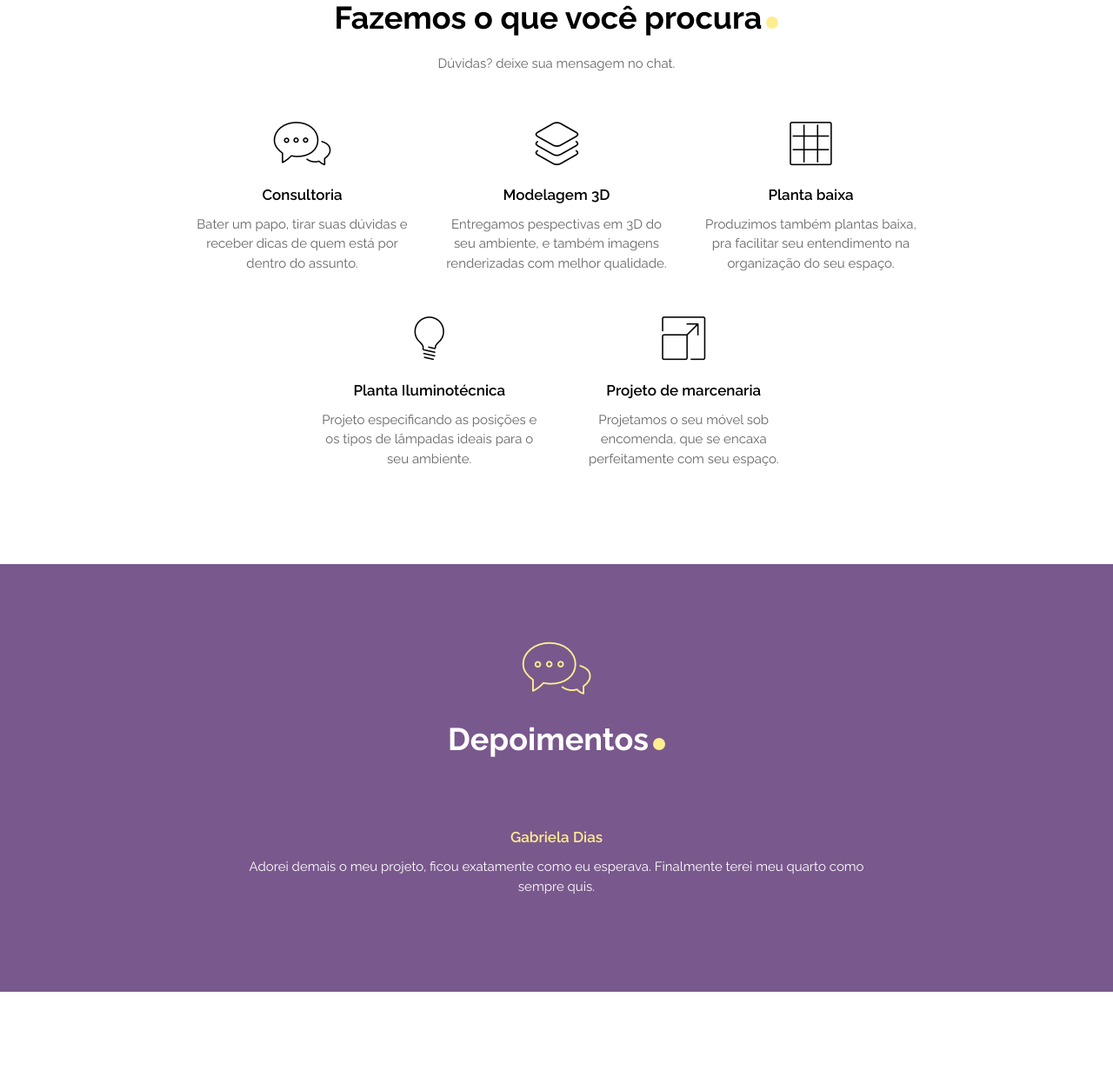
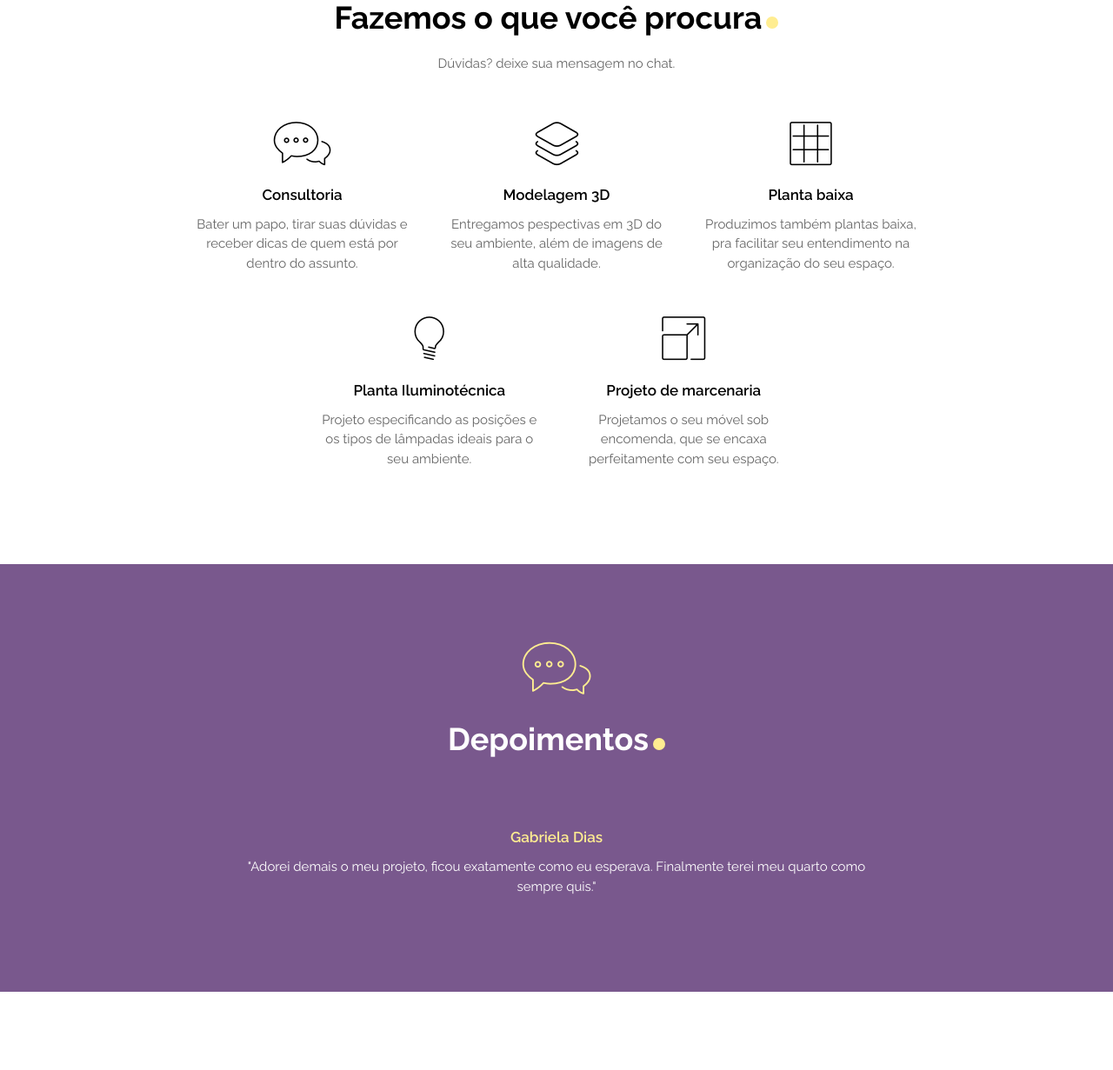
Before and after one commit to franklindias/designon, a Django app: page / in a window 1280 px wide. Shown: the part 891-2122 px from the top of the page at 87% size. Run offline with Django 3.2, Linux system fonts and the light colour scheme; some libraries are stand-ins or nearby versions.

Commit message:
aspas no depoimento

```diff
--- a/designon/core/templates/index.html
+++ b/designon/core/templates/index.html
@@ -171,7 +171,7 @@ type="text/javascript";e.parentNode.insertBefore($,e)})(document,"script");
 							<span class="icon icon-layers"></span>
 							<div class="media-body">
 								<h3>Modelagem 3D</h3>
-								<p class="text-muted">Entregamos pespectivas em 3D do seu ambiente, e também imagens renderizadas com melhor qualidade.</p>
+								<p class="text-muted">Entregamos pespectivas em 3D do seu ambiente, além de imagens de alta qualidade.</p>
 							</div>
 						</div>
 						<div class="col-feature col-sm-6 col-md-3">
@@ -221,7 +221,7 @@ type="text/javascript";e.parentNode.insertBefore($,e)})(document,"script");
 							<h3 class="review-author">
 								<span class="text-yellow">Gabriela Dias</span>
 							</h3>
-  							<p>Adorei demais o meu projeto, ficou exatamente como eu esperava. Finalmente terei meu quarto como sempre quis.</p>
+  							<p>"Adorei demais o meu projeto, ficou exatamente como eu esperava. Finalmente terei meu quarto como sempre quis."</p>
 						</div>
 					</div>
 				</div>
```
